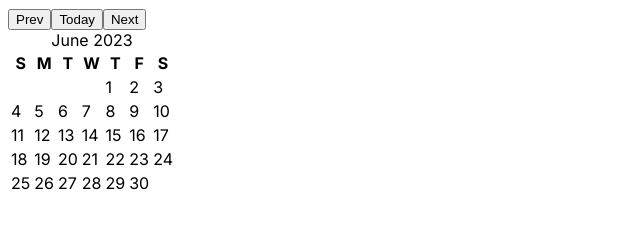
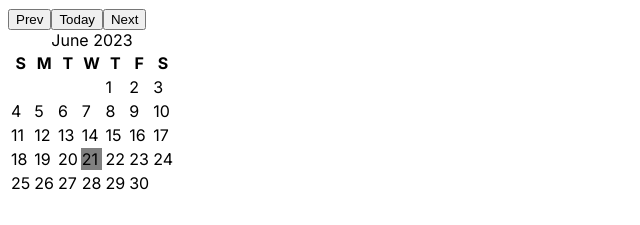
Before and after one commit to snkdrel/calendar-next, a Next.js app: page / in a window 1280 px wide. Shown: the top 225 px of the page, without its empty margins (0-640 px from the left). Built offline with nearby package versions, Linux system fonts and the light colour scheme.

Commit message:
Add background color to today cell

```diff
--- a/app/globals.css
+++ b/app/globals.css
@@ -0,0 +1,3 @@
+.today {
+    background-color: grey;
+}
--- a/components/Calendar.js
+++ b/components/Calendar.js
@@ -1,6 +1,6 @@
 import {v4 as uuid4} from 'uuid';
 
-export default function Calendar({firstOfMonth, daysOnFirstWeek, lastDay}) {
+export default function Calendar({firstOfMonth, daysOnFirstWeek, lastDay, today}) {
     const months = ['January', 'February', 'March', 'April', 'May', 'June',
                     'July', 'August', 'September', 'October', 'November', 'December'];
 
@@ -26,39 +26,52 @@ export default function Calendar({firstOfMonth, daysOnFirstWeek, lastDay}) {
                 }
                 {
                     // First numbered tds
-                    [...Array(daysOnFirstWeek)].map((v, i) => <td key={uuid4()}>{i+1}</td>)
+                    [...Array(daysOnFirstWeek)].map( (v, i) =>
+                        <td key={uuid4()} className={i+1 === today ? 'today' : 'otherDay'}>{i + 1}</td>
+                    )
                 }
             </tr>
             <tr>
                 {
                     // second week
-                    [...Array(7)].map((v, i) => <td key={uuid4()}>{daysOnFirstWeek + 1 + i}</td>)
+                    [...Array(7)].map( (v, i) =>
+                        <td key={uuid4()} className={daysOnFirstWeek+i+1 === today ? 'today' : 'otherDay'}>{daysOnFirstWeek + 1 + i}</td>
+                    )
                 }
             </tr>
             <tr>
                 {
                     // third week
-                    [...Array(7)].map((v, i) => <td key={uuid4()}>{daysOnFirstWeek + 8 + i}</td>)
+                    [...Array(7)].map( (v, i) =>
+                        <td key={uuid4()} className={daysOnFirstWeek+i+8 === today ? 'today' : 'otherDay'}>{daysOnFirstWeek + 8 + i}</td>
+                    )
                 }
             </tr>
             <tr>
                 {
                     // fourth week
-                    [...Array(7)].map((v, i) => <td key={uuid4()}>{daysOnFirstWeek + 15 + i}</td>)
+                    [...Array(7)].map((v, i) =>
+                        <td key={uuid4()} className={daysOnFirstWeek+i+15 === today ? 'today' : 'otherDay'}>{daysOnFirstWeek + 15 + i}</td>
+                    )
                 }
             </tr>
             <tr>
                 {
                     // fifth week
                     [...Array(7)].map((v, i) =>
-                        (daysOnFirstWeek + 22 + i) <= lastDay ? <td key={uuid4()}>{daysOnFirstWeek + 22 + i}</td> : <td key={uuid4()}></td>)
+                        (daysOnFirstWeek + 22 + i) <= lastDay ?
+                        <td key={uuid4()} className={daysOnFirstWeek+i+22 === today ? 'today' : 'otherDay'}>{daysOnFirstWeek + 22 + i}</td>
+                        : <td key={uuid4()} className={daysOnFirstWeek+i+22 === today ? 'today' : 'otherDay'}></td>
+                    )
                 }
             </tr>
             <tr>
                 {
                     // sixth week
                     [...Array(7)].map((v, i) =>
-                        (daysOnFirstWeek + 29 + i) <= lastDay ? <td key={uuid4()}>{daysOnFirstWeek + 29 + i}</td> : <td key={uuid4()}></td>)
+                        (daysOnFirstWeek + 29 + i) <= lastDay ?
+                        <td key={uuid4()} className={daysOnFirstWeek+i+29 === today ? 'today' : 'otherDay'}>{daysOnFirstWeek + 29 + i}</td>
+                        : <td key={uuid4()} className={daysOnFirstWeek+i+29 === today ? 'today' : 'otherDay'}></td>)
                 }
             </tr>
             </tbody>
--- a/components/CalendarController.js
+++ b/components/CalendarController.js
@@ -4,16 +4,13 @@ import Calendar from "./Calendar";
 import { useState } from "react";
 
 export default function CalendarController() {
-    //const months = ['January', 'February', 'March', 'April', 'May', 'June',
-    //                'July', 'August', 'September', 'October', 'November', 'December'];
-    //const month = months.indexOf('April');
-    //const year = 2017;
+
     const [currentDate, setCurrentDate] = useState(new Date()); // today
-    //const today = new Date(year, month);
     const firstOfMonth = new Date(currentDate.getFullYear(), currentDate.getMonth());
     const daysOnFirstWeek = 7 - firstOfMonth.getDay();
     const month = currentDate.getMonth();
     const year = currentDate.getFullYear();
+    const today = new Date();
     let lastDay;
 
     if(month === 0 || month === 2 || month === 4 || month === 0 || month === 6 || month === 7 || month === 9 || month === 11) {
@@ -58,7 +55,15 @@ export default function CalendarController() {
             <button onClick={handlePrevClick}>Prev</button>
             <button onClick={handleTodayClick}>Today</button>
             <button onClick={handleNextClick}>Next</button>
-            <Calendar firstOfMonth={firstOfMonth} daysOnFirstWeek={daysOnFirstWeek} lastDay={lastDay} />
+            <Calendar
+                firstOfMonth={firstOfMonth}
+                daysOnFirstWeek={daysOnFirstWeek}
+                lastDay={lastDay}
+                today={
+                    month === today.getMonth() && year === today.getFullYear() ?
+                    currentDate.getDate() : -1
+                }
+            />
         </div>
     );
 }
```
